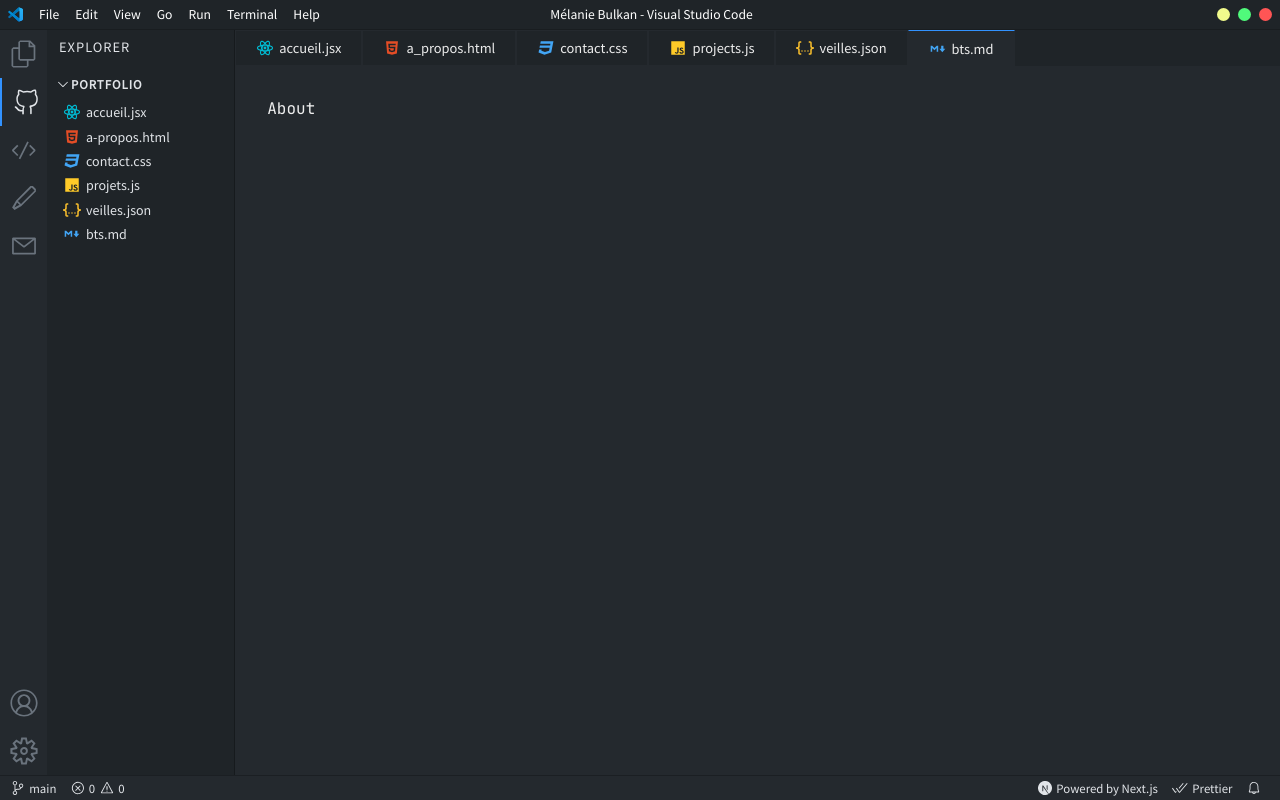
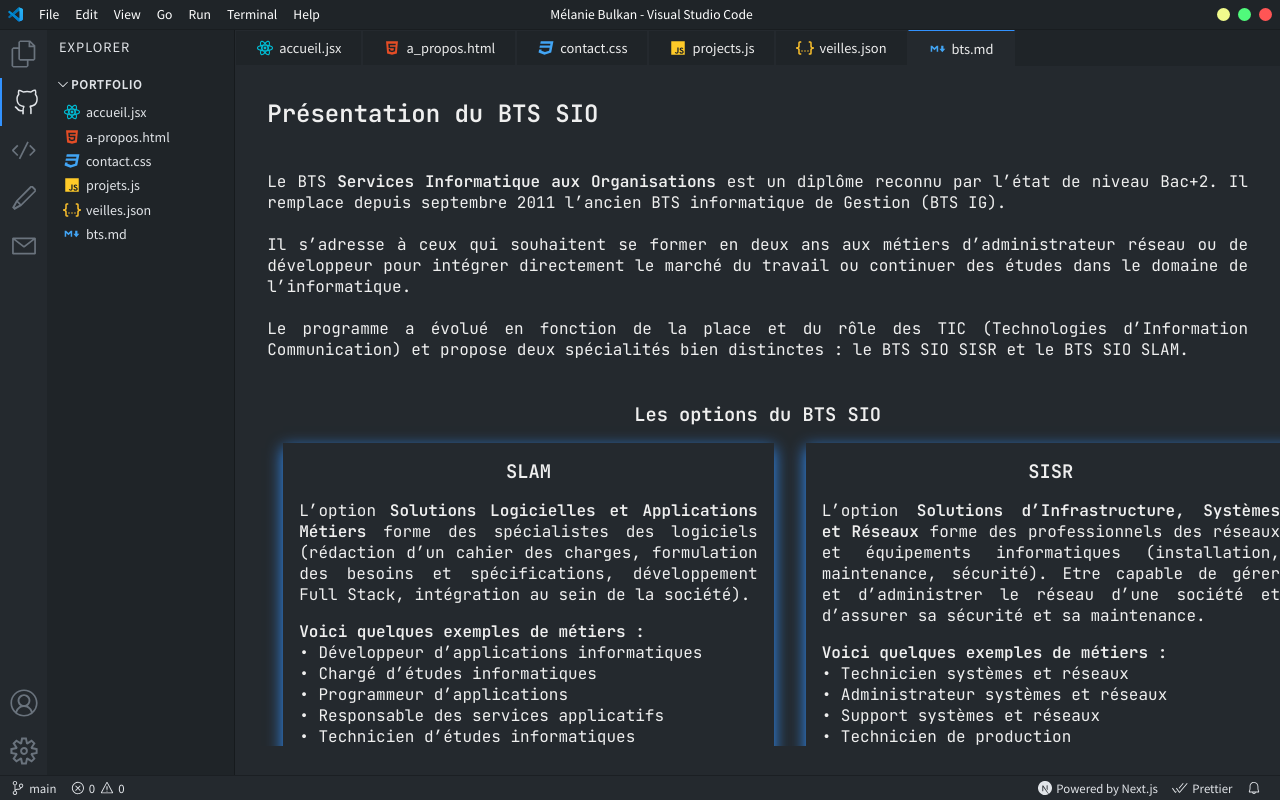
Before and after one commit to Melanie-devv/portfolio, a Next.js app: page /bts in a window 1280 px wide. Built offline with nearby package versions, Linux system fonts and the light colour scheme.

Commit message:
fenetre modale sur images de projet

```diff
--- a/package.json
+++ b/package.json
@@ -15,6 +15,7 @@
     "next": "^12.3.4",
     "nodemailer": "^6.9.11",
     "react": "^18.2.0",
-    "react-dom": "^18.2.0"
+    "react-dom": "^18.2.0",
+    "react-modal": "^3.16.1"
   }
 }
--- a/pages/bts.jsx
+++ b/pages/bts.jsx
@@ -1,4 +1,5 @@
 import { useState, useEffect } from 'react';
+import styles from '../styles/GithubPage.module.css';
 
 const GithubPage = ({ repos, user }) => {
   const [opacity, setOpacity] = useState(0);
@@ -14,8 +15,39 @@ const GithubPage = ({ repos, user }) => {
   }, []);
 
   return (
-    <div style={{ opacity, transition: 'opacity 0.5s' }}>
-      About
+    <div className={styles.body} style={{ opacity, transition: 'opacity 0.5s' }}>
+      <h2>Présentation du BTS SIO</h2><br/><br/>
+      <p>Le BTS <b>Services Informatique aux Organisations</b> est un diplôme reconnu par l’état de niveau Bac+2. Il remplace depuis septembre 2011 l’ancien BTS informatique de Gestion (BTS IG).</p><br/>
+      <p>Il s’adresse à ceux qui souhaitent se former en deux ans aux métiers d’administrateur réseau ou de développeur pour intégrer directement le marché du travail ou continuer des études dans le domaine de l’informatique.</p><br />
+      <p>Le programme a évolué en fonction de la place et du rôle des TIC (Technologies d’Information Communication) et propose deux spécialités bien distinctes : le BTS SIO SISR et le BTS SIO SLAM.</p><br/><br/>
+
+      <h3 style={{textAlign: "center"}}>Les options du BTS SIO</h3>
+      <div className={styles.optionContainer}>
+        <div className={styles.optionElement}>
+          <h3 className={styles.optionTitle}>SLAM</h3>
+          <p className={styles.optionDescr}>L’option <b>Solutions Logicielles et Applications Métiers</b> forme des spécialistes des logiciels (rédaction d’un cahier des charges, formulation des besoins et spécifications, développement Full Stack, intégration au sein de la société).</p>
+          <p><b>Voici quelques exemples de métiers :</b></p>
+          <ul>
+            <li>• Développeur d’applications informatiques</li>
+            <li>• Chargé d’études informatiques</li>
+            <li>• Programmeur d’applications</li>
+            <li>• Responsable des services applicatifs</li>
+            <li>• Technicien d’études informatiques</li>
+          </ul>
+        </div>
+        <div className={styles.optionElement}>
+          <h3 className={styles.optionTitle}>SISR</h3>
+          <p className={styles.optionDescr}>L’option <b>Solutions d’Infrastructure, Systèmes et Réseaux</b> forme des professionnels des réseaux et équipements informatiques (installation, maintenance, sécurité). Etre capable de gérer et d’administrer le réseau d’une société et d’assurer sa sécurité et sa maintenance.</p>
+          <p><b>Voici quelques exemples de métiers :</b></p>
+          <ul>
+            <li>• Technicien systèmes et réseaux</li>
+            <li>• Administrateur systèmes et réseaux</li>
+            <li>• Support systèmes et réseaux</li>
+            <li>• Technicien de production</li>
+            <li>• Technicien d’infrastructure</li>
+          </ul>
+        </div>
+      </div>
     </div>
   );
 }
--- a/styles/GithubPage.module.css
+++ b/styles/GithubPage.module.css
@@ -1,58 +1,42 @@
-.user {
-  background: var(--article-bg);
-  padding: 1.5rem 1rem;
+.optionContainer {
   display: flex;
-  justify-content: center;
-  align-items: center;
-  height: 100px;
-  margin-bottom: 1.5rem;
+  justify-content: space-around;
 }
 
-.user > div {
-  display: flex;
-  flex-wrap: wrap;
+.optionTitle {
   text-align: center;
-  justify-content: center;
-  align-items: center;
-  border-right: 2px solid var(--accent-color);
-  padding: 0 1rem;
-  height: 100%;
+  margin-bottom: 1rem;
 }
 
-.user > div:last-child {
-  border-right: none;
+.optionDescr {
+  text-align: justify;
+  margin: 1rem 0px;
 }
 
-.username {
-  margin-left: 10px;
+.optionElement {
+  margin: 1rem;
+  box-shadow: var(--accent-color)  0px 5px 15px;
+  padding: 1rem;
+  min-width: 50%
 }
 
-.container {
-  display: grid;
-  grid-template-columns: repeat(auto-fit, minmax(240px, 1fr));
-  gap: 1.5rem;
-  margin: 1.5rem 0;
+.optionElement ul {
+  list-style-type: none;
 }
 
-.title {
-  margin-bottom: 1.5rem;
-}
-
-.contributions article {
-  width: 100% !important;
+.body p {
+  text-align: justify;
 }
 
 @media screen and (max-width: 900px) {
-  .user h3 {
-    font-size: 1rem;
+  .optionContainer {
+    flex-wrap: wrap;
+  }
+  .optionElement {
+    min-width: 100%;
   }
 }
 
 @media screen and (max-width: 600px) {
-  .user h3 {
-    font-size: 14px;
-  }
-  .username {
-    display: none;
-  }
+
 }
```
Also changed, not shown: components/ProjectCard.jsx (+25 -1 lines), styles/ProjectCard.module.css (+13 -0 lines), 1 other file (tests, documents, lock files or other folders).
